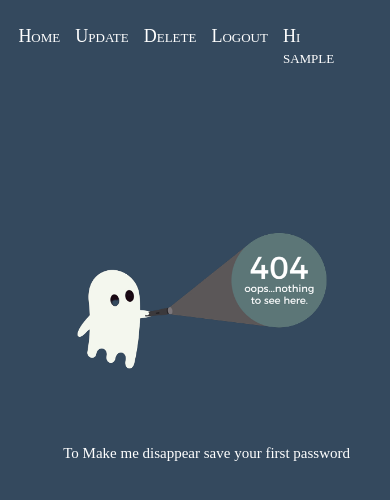
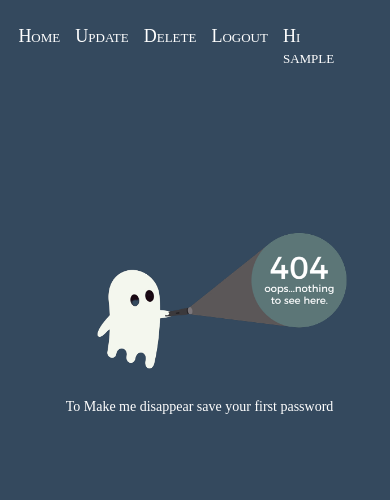
Before and after one commit to dpakverma789/django-project-PasswordManager, a Django app: page /manager/dashboard/ in a window 390 px wide; the page is wider, and only the part inside the window is pictured. Shown: the top 500 px of that part. Run offline with Django 3.2, Linux system fonts and the light colour scheme; the visitor is signed in with stand-in values (Sample User, id 1); data that the repository does not hold is empty.

Commit message:
minor UI update

```diff
--- a/passwordManager/static/css/password_manager.css
+++ b/passwordManager/static/css/password_manager.css
@@ -242,6 +242,21 @@ input[type='submit']:hover
     outline: none;
 }
 
+.dashboard_img_center
+{
+    position: absolute;
+    top: 200px;
+    left: 450px;
+}
+
+.ghost_text
+{
+    position: relative;
+    color: #fff;
+    top: 400px;
+    left: 450px;
+}
+
 @media screen and (max-width: 500px)
 {
 
@@ -290,13 +305,13 @@ input[type='submit']:hover
         right: 20px;
         top: 150px;
         position: relative;
+        left: 0px;
     }
 
     .ghost_text{
-        position: absolute;
-        color: #fff;
-        font-size: 15px;
-        top: 430px;
-        right: 40px;
+         position: relative;
+         top: 130px;
+         left: -20px;
+         font-size: 14px;
     }
 }
```
